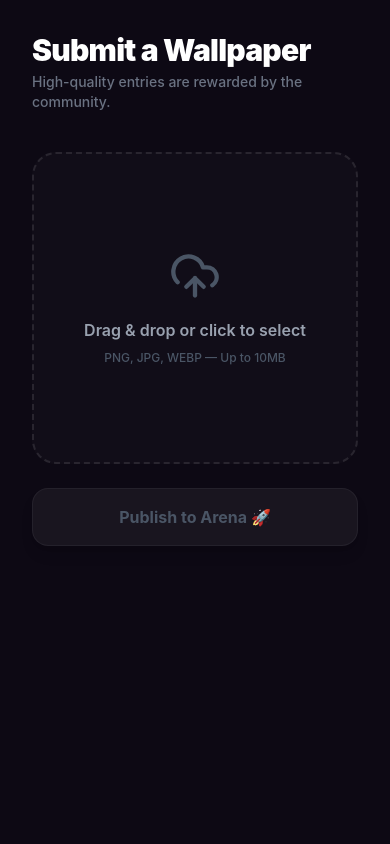
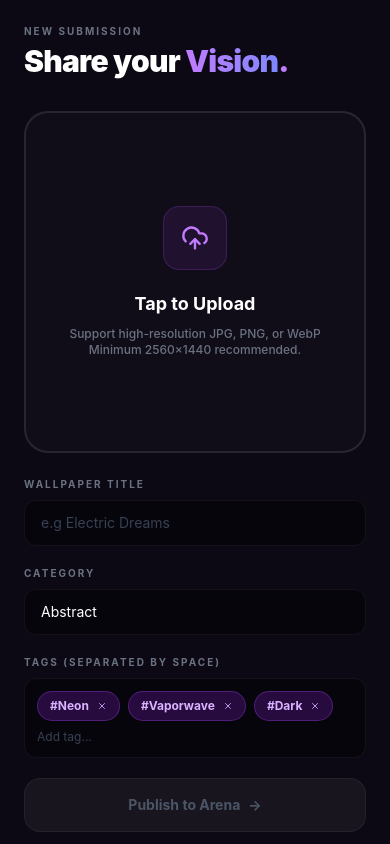
Before and after one commit to 7Bhil/wallora-web, a React app: page /upload in a window 390 px wide. Built offline with nearby package versions, Linux system fonts and the light colour scheme; sample sign-in values are in the browser's storage; the HTML template or start-up script is replaced by a standard one.

Commit message:
Refonte page Upload : drag-and-drop, titre, catégorie, tags, responsive

```diff
--- a/src/components/Upload.jsx
+++ b/src/components/Upload.jsx
@@ -1,17 +1,26 @@
-import { useState, useContext } from 'react';
+import { useState, useContext, useRef } from 'react';
 import { AuthContext } from '../context/AuthContext';
-import { UploadCloud, CheckCircle, AlertCircle } from 'lucide-react';
+import { UploadCloud, X, CheckCircle, AlertCircle, Plus } from 'lucide-react';
+
+const CATEGORIES = ['Abstract', 'Nature', 'City', 'Space', 'Dark', 'Minimal', 'Neon', 'Fantasy'];
+const SUGGESTED_TAGS = ['#Neon', '#Vaporwave', '#Dark', '#4K', '#Cyber', '#Space', '#Nature', '#Minimal'];
 
 export default function Upload() {
   const [file, setFile] = useState(null);
   const [preview, setPreview] = useState(null);
+  const [title, setTitle] = useState('');
+  const [category, setCategory] = useState('Abstract');
+  const [tags, setTags] = useState(['#Neon', '#Vaporwave', '#Dark']);
+  const [tagInput, setTagInput] = useState('');
   const [uploading, setUploading] = useState(false);
-  const [status, setStatus] = useState(null); // 'success' | 'error' | null
+  const [progress, setProgress] = useState(0);
+  const [status, setStatus] = useState(null); // 'success' | 'error'
   const [message, setMessage] = useState('');
+  const [isDragging, setIsDragging] = useState(false);
   const { token } = useContext(AuthContext);
+  const inputRef = useRef();
 
-  const handleFileChange = (e) => {
-    const selected = e.target.files[0];
+  const handleFile = (selected) => {
     if (!selected) return;
     setFile(selected);
     setPreview(URL.createObjectURL(selected));
@@ -20,19 +29,24 @@ export default function Upload() {
 
   const handleDrop = (e) => {
     e.preventDefault();
-    const dropped = e.dataTransfer.files[0];
-    if (!dropped) return;
-    setFile(dropped);
-    setPreview(URL.createObjectURL(dropped));
-    setStatus(null);
+    setIsDragging(false);
+    handleFile(e.dataTransfer.files[0]);
+  };
+
+  const removeTag = (t) => setTags(tags.filter(x => x !== t));
+  const addTag = (t) => {
+    const tag = t.startsWith('#') ? t : `#${t}`;
+    if (tag.length > 1 && !tags.includes(tag)) setTags([...tags, tag]);
+    setTagInput('');
   };
 
   const submitUpload = async (e) => {
     e.preventDefault();
-    if (!token) { setStatus('error'); setMessage('You must be logged in to upload.'); return; }
+    if (!token) { setStatus('error'); setMessage('You must be logged in.'); return; }
     if (!file) { setStatus('error'); setMessage('Please select an image first.'); return; }
 
     setUploading(true);
+    setProgress(30);
     const formData = new FormData();
     formData.append('image', file);
 
@@ -42,75 +56,189 @@ export default function Upload() {
         headers: { 'Authorization': `Bearer ${token}` },
         body: formData,
       });
-
+      setProgress(100);
       if (res.ok) {
         setStatus('success');
-        setMessage('Wallpaper successfully published to the Arena!');
-        setFile(null);
-        setPreview(null);
+        setMessage('Your masterpiece has been published to the Arena!');
+        setFile(null); setPreview(null); setTitle(''); setTags(['#Neon', '#Vaporwave', '#Dark']);
       } else {
         const err = await res.json();
-        setStatus('error');
-        setMessage(err.error || 'Upload failed.');
+        setStatus('error'); setMessage(err.error || 'Upload failed.');
       }
     } catch {
-      setStatus('error');
-      setMessage('Network error. Is the server running?');
+      setStatus('error'); setMessage('Network error. Is the server running?');
     }
-    setUploading(false);
+    setUploading(false); setProgress(0);
   };
 
   return (
-    <div className="p-8 md:p-12 max-w-3xl mx-auto">
-      <div className="mb-10">
-        <h2 className="text-3xl font-black text-white tracking-tight mb-1">Submit a Wallpaper</h2>
-        <p className="text-gray-500 font-medium text-sm">High-quality entries are rewarded by the community.</p>
+    <form onSubmit={submitUpload} className="min-h-full p-6 md:p-10">
+      <div className="mb-8 flex items-start justify-between">
+        <div>
+          {/* Desktop title */}
+          <h1 className="hidden md:block text-4xl font-black text-white tracking-tight">
+            Upload <span className="text-transparent bg-clip-text bg-gradient-to-r from-purple-400 to-indigo-400">Masterpiece</span>
+          </h1>
+          {/* Mobile title */}
+          <div className="md:hidden">
+            <p className="text-[10px] font-bold tracking-[0.2em] uppercase text-gray-500 mb-1">New Submission</p>
+            <h1 className="text-3xl font-black text-white tracking-tight">Share your <span className="text-transparent bg-clip-text bg-gradient-to-r from-purple-400 to-indigo-400">Vision</span><span className="text-purple-400">.</span></h1>
+          </div>
+          <p className="hidden md:block text-gray-500 mt-1 text-sm font-medium">Contribute your digital vision to the global gallery.</p>
+        </div>
+        {/* Reputation badge (desktop) */}
+        <div className="hidden md:flex flex-col items-end gap-1">
+          <p className="text-[9px] font-bold tracking-[0.2em] uppercase text-gray-500">Gallery Reputation</p>
+          <div className="flex items-center gap-2 bg-white/5 border border-white/10 rounded-full px-4 py-2">
+            <div className="w-6 h-6 rounded-full bg-purple-500/30 border border-purple-500/50 flex items-center justify-center">
+              <span className="text-purple-300 font-black text-[10px]">L</span>
+            </div>
+            <span className="text-white font-bold text-xs">Lvl 24 · Digital Curator</span>
+          </div>
+        </div>
       </div>
 
-      <form onSubmit={submitUpload} className="space-y-6">
-        {/* Drop Zone */}
+      {/* Two-column layout on desktop, single column on mobile */}
+      <div className="flex flex-col md:flex-row gap-6">
+
+        {/* LEFT: Drop Zone */}
+        <div className="flex-1 flex flex-col gap-4">
           <div
-          onDragOver={e => e.preventDefault()}
+            onDragOver={e => { e.preventDefault(); setIsDragging(true); }}
+            onDragLeave={() => setIsDragging(false)}
             onDrop={handleDrop}
-          className="relative rounded-3xl border-2 border-dashed border-white/10 hover:border-purple-500/50 transition bg-white/[0.02] overflow-hidden cursor-pointer group"
+            onClick={() => inputRef.current?.click()}
+            className={`relative rounded-3xl border-2 transition cursor-pointer overflow-hidden flex items-center justify-center
+              ${isDragging ? 'border-purple-400 bg-purple-900/20' : 'border-white/10 hover:border-purple-500/50 bg-white/[0.02]'}
+              ${preview ? 'aspect-video' : 'md:aspect-video aspect-square'}`}
           >
-          <label className="block cursor-pointer">
-            <input type="file" accept="image/*" className="hidden" onChange={handleFileChange} />
-
+            <input ref={inputRef} type="file" accept="image/*" className="hidden" onChange={e => handleFile(e.target.files[0])} />
             {preview ? (
-              <div className="relative aspect-video">
-                <img src={preview} alt="preview" className="w-full h-full object-cover opacity-80 group-hover:opacity-100 transition" />
-                <div className="absolute inset-0 bg-black/40 flex items-center justify-center opacity-0 group-hover:opacity-100 transition">
-                  <span className="text-white font-bold bg-white/10 backdrop-blur-md px-4 py-2 rounded-xl border border-white/20">Change Image</span>
+              <>
+                <img src={preview} alt="preview" className="w-full h-full object-cover" />
+                <div className="absolute inset-0 bg-black/40 opacity-0 hover:opacity-100 transition flex items-center justify-center">
+                  <span className="text-white font-bold bg-white/10 backdrop-blur px-4 py-2 rounded-xl border border-white/20 text-sm">Change Image</span>
                 </div>
+              </>
+            ) : (
+              <div className="flex flex-col items-center justify-center py-16 px-8 text-center">
+                <div className="w-16 h-16 rounded-2xl bg-purple-500/10 border border-purple-500/20 flex items-center justify-center mb-5">
+                  <UploadCloud size={28} className="text-purple-400" />
                 </div>
-            ) : (
-              <div className="flex flex-col items-center justify-center py-24 px-8 text-center">
-                <UploadCloud size={52} className="text-gray-600 mb-4 group-hover:text-purple-400 transition" />
-                <p className="text-gray-400 font-semibold text-base">Drag & drop or click to select</p>
-                <p className="text-gray-600 text-xs mt-2 font-medium">PNG, JPG, WEBP — Up to 10MB</p>
+                <p className="text-white font-bold text-lg md:text-xl mb-2">
+                  <span className="hidden md:inline">Drag &amp; Drop Your Art</span>
+                  <span className="md:hidden">Tap to Upload</span>
+                </p>
+                <p className="text-gray-500 text-xs font-medium">Support high-resolution JPG, PNG, or WebP<br className="hidden md:block" /> Minimum 2560×1440 recommended.</p>
+                <button type="button" onClick={e => { e.stopPropagation(); inputRef.current?.click(); }}
+                  className="hidden md:block mt-6 bg-white/5 hover:bg-white/10 border border-white/10 text-white font-bold py-2.5 px-6 rounded-xl transition text-sm">
+                  Select File
+                </button>
               </div>
             )}
-          </label>
           </div>
 
-        {/* Status */}
+          {/* Upload progress */}
+          {file && !status && (
+            <div className="flex items-center gap-4 bg-white/[0.02] border border-white/5 rounded-2xl p-4">
+              <div className="w-10 h-10 rounded-xl bg-purple-500/20 flex items-center justify-center flex-shrink-0">
+                <UploadCloud size={16} className="text-purple-400" />
+              </div>
+              <div className="flex-1 min-w-0">
+                <p className="text-white font-bold text-sm truncate">{file.name}</p>
+                <p className="text-gray-500 text-xs">{(file.size / 1024 / 1024).toFixed(1)} MB</p>
+                {uploading && (
+                  <div className="mt-2 h-1 bg-white/10 rounded-full overflow-hidden">
+                    <div className="h-full bg-purple-500 rounded-full transition-all duration-500" style={{ width: `${progress}%` }}></div>
+                  </div>
+                )}
+              </div>
+              <button type="button" onClick={() => { setFile(null); setPreview(null); }} className="text-gray-500 hover:text-gray-300 transition">
+                <X size={16} />
+              </button>
+            </div>
+          )}
+
+          {/* Status message */}
           {status && (
             <div className={`flex items-center gap-3 p-4 rounded-2xl border text-sm font-bold ${status === 'success' ? 'bg-emerald-900/20 border-emerald-500/30 text-emerald-400' : 'bg-red-900/20 border-red-500/30 text-red-400'}`}>
               {status === 'success' ? <CheckCircle size={18} /> : <AlertCircle size={18} />}
               {message}
             </div>
           )}
+        </div>
+
+        {/* RIGHT: Metadata */}
+        <div className="md:w-[300px] flex flex-col gap-5">
+          {/* Title */}
+          <div>
+            <label className="block text-[10px] font-bold tracking-[0.2em] uppercase text-gray-500 mb-2">Wallpaper Title</label>
+            <input
+              type="text" value={title} onChange={e => setTitle(e.target.value)}
+              placeholder="e.g Electric Dreams"
+              className="w-full bg-black/40 border border-white/5 rounded-xl py-3 px-4 text-white placeholder-gray-700 focus:outline-none focus:ring-1 focus:ring-purple-500/50 transition text-sm"
+            />
+          </div>
+
+          {/* Category */}
+          <div>
+            <label className="block text-[10px] font-bold tracking-[0.2em] uppercase text-gray-500 mb-2">Category</label>
+            <select
+              value={category} onChange={e => setCategory(e.target.value)}
+              className="w-full bg-black/40 border border-white/5 rounded-xl py-3 px-4 text-white focus:outline-none focus:ring-1 focus:ring-purple-500/50 transition text-sm appearance-none cursor-pointer"
+            >
+              {CATEGORIES.map(c => <option key={c} value={c}>{c}</option>)}
+            </select>
+          </div>
+
+          {/* Tags */}
+          <div>
+            <label className="block text-[10px] font-bold tracking-[0.2em] uppercase text-gray-500 mb-2">Tags (separated by space)</label>
+            <div className="bg-black/40 border border-white/5 rounded-xl p-3 flex flex-wrap gap-2 min-h-[80px]">
+              {tags.map(t => (
+                <span key={t} className="flex items-center gap-1 bg-purple-900/40 text-purple-300 text-xs font-bold px-3 py-1.5 rounded-full border border-purple-500/30">
+                  {t}
+                  <button type="button" onClick={() => removeTag(t)} className="ml-1 hover:text-white transition"><X size={10} /></button>
+                </span>
+              ))}
+              <input
+                className="bg-transparent outline-none text-white text-xs placeholder-gray-700 w-20 flex-1 min-w-[60px]"
+                placeholder="Add tag..."
+                value={tagInput}
+                onChange={e => setTagInput(e.target.value)}
+                onKeyDown={e => { if (e.key === 'Enter' || e.key === ' ') { e.preventDefault(); addTag(tagInput.trim()); } }}
+              />
+            </div>
+          </div>
+
+          {/* Agreements (desktop only) */}
+          <div className="hidden md:flex flex-col gap-3">
+            {['Exclusive to Neon Gallery\nSubmit as a platform exclusive for 2x points.', 'Original Creator Agreement\nI certify that I am the sole owner of this artwork.'].map((text, i) => (
+              <label key={i} className="flex gap-3 cursor-pointer group">
+                <div className={`w-5 h-5 rounded-full border-2 flex-shrink-0 mt-0.5 flex items-center justify-center transition ${i === 1 ? 'border-purple-400 bg-purple-400' : 'border-white/20 group-hover:border-purple-400/50'}`}>
+                  {i === 1 && <div className="w-2 h-2 rounded-full bg-white" />}
+                </div>
+                <span className="text-gray-400 text-xs leading-relaxed">{text.split('\n')[0]}<br /><span className="text-gray-600">{text.split('\n')[1]}</span></span>
+              </label>
+            ))}
+          </div>
 
           {/* Submit */}
           <button
             type="submit"
             disabled={uploading || !file}
-          className={`w-full py-4 rounded-2xl font-bold text-base transition shadow-lg ${uploading || !file ? 'bg-white/5 text-gray-600 cursor-not-allowed border border-white/5' : 'bg-purple-600 hover:bg-purple-500 text-white shadow-[0_4px_20px_rgba(168,85,247,0.35)]'}`}
+            className={`w-full py-4 rounded-2xl font-bold text-sm transition mt-auto flex items-center justify-center gap-2
+              ${uploading || !file ? 'bg-white/5 text-gray-600 cursor-not-allowed border border-white/5' : 'bg-gradient-to-r from-purple-600 to-indigo-600 hover:from-purple-500 hover:to-indigo-500 text-white shadow-[0_4px_20px_rgba(168,85,247,0.35)]'}`}
           >
-          {uploading ? 'Publishing...' : 'Publish to Arena 🚀'}
+            {uploading ? 'Publishing...' : (<><span>Publish to Arena</span><span>→</span></>)}
           </button>
+
+          {/* Mobile legal note */}
+          <p className="md:hidden text-[10px] text-gray-600 text-center leading-relaxed">
+            By publishing, you agree that this artwork is your own original creation and follows the Wallora community standards.
+          </p>
+        </div>
+      </div>
     </form>
-    </div>
   );
 }
```
Lines whose indentation alone changed are shown as unchanged.
